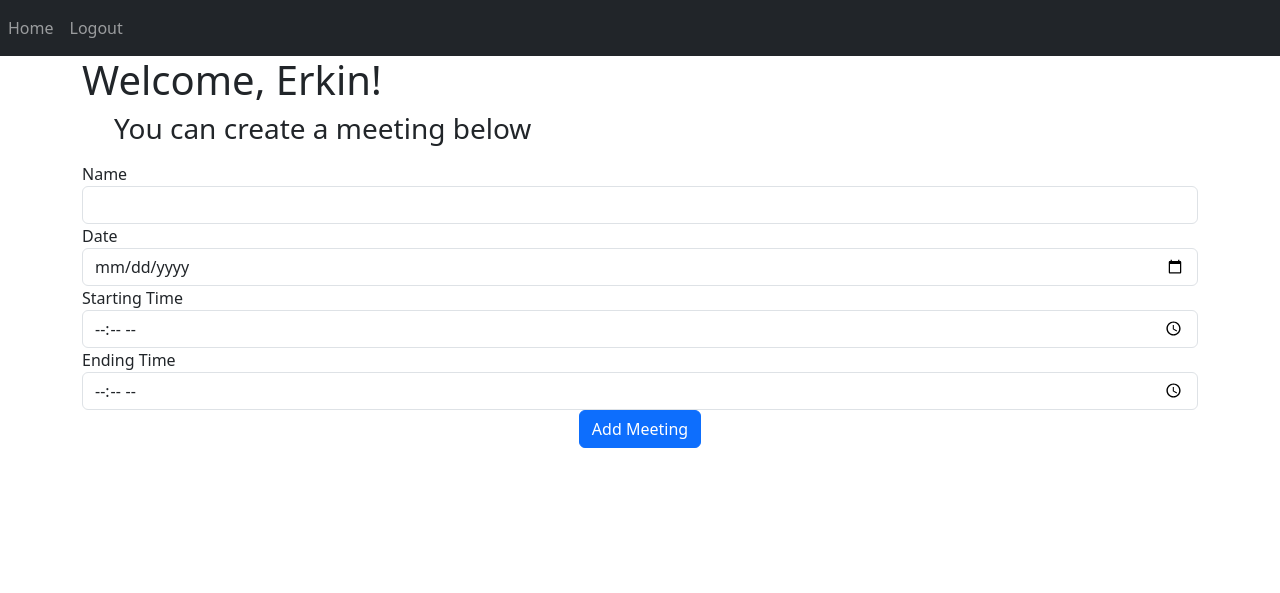
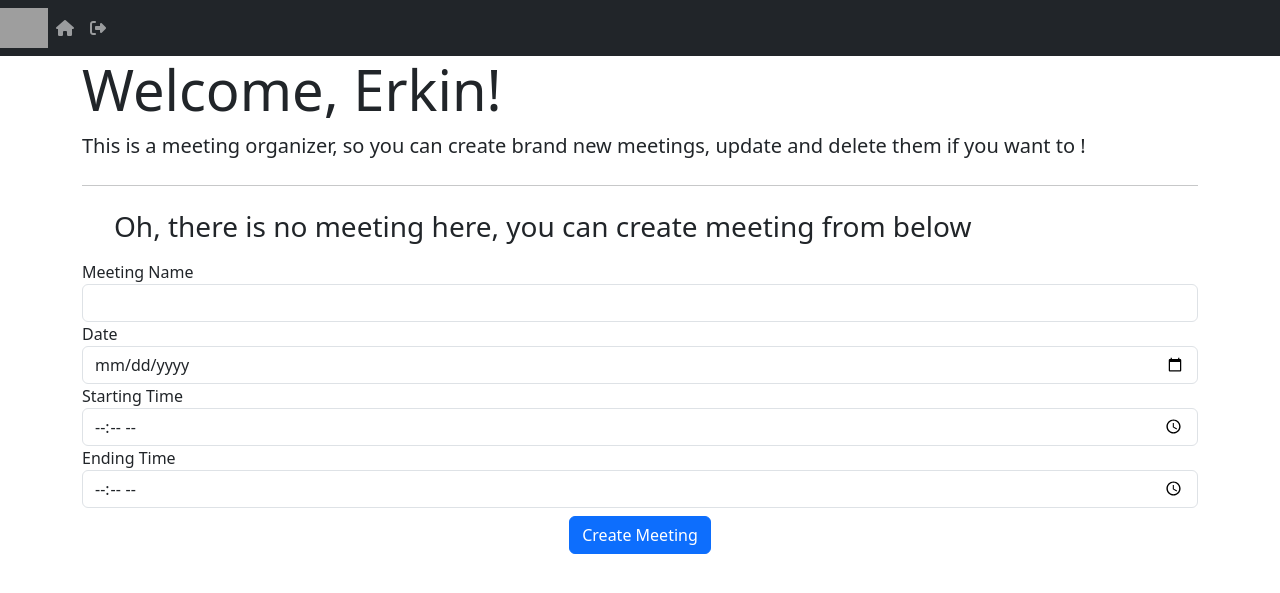
Before and after one commit to erkintekin/MeetingApp, a Flask app: page / in a window 1280 px wide. Shown: the top 593 px of the page. Run offline with Flask 3, Linux system fonts and the light colour scheme; a user stored in the database is signed in; grey boxes are pictures that could not be loaded.

Commit message:
comments added and model data types changed

```diff
--- a/client/__init__.py
+++ b/client/__init__.py
@@ -15,7 +15,7 @@ def create_app():
     # Encrypt cookies and session datas
     app.secret_key = 'abcd1234'
 
-    # Adding SQLAlchemy location, using f prime for SQLite connection
+    # Adding SQLAlchemy location with using f prime for SQLite connection
     app.config['SQLALCHEMY_DATABASE_URI'] = f'sqlite:///{DB_NAME}'
 
     # Database initialization
@@ -40,6 +40,6 @@ def create_app():
 
     @login_manager.user_loader
     def load_user(id):
-        return User.query.get(int(id)) # Flask will find the user by its ID which is primary key
+        return User.query.get(int(id)) # Flask will find the user by its ID which is primary key.
 
     return app
--- a/client/templates/base.html
+++ b/client/templates/base.html
@@ -8,23 +8,25 @@
     <title>{% block title %}Home{% endblock %}</title>
 </head>
 <body>
- <!-- Template begins here -->
+
+        <!-- Base template begins here -->
 
  <nav class="navbar navbar-expand-lg navbar-dark bg-dark">
 <button class="navbar-toggler" type="button" data-toggle="collapse" data-target="#navbar">
     <span class="navbar-toggler-icon"></span>
 </button>
 
+        <!-- Navbar -->
 <div class="collapse navbar-collapse" id="navbar">
     <div class="navbar-nav">
+        <img src="https://cdn-icons-png.flaticon.com/512/9034/9034155.png" alt="Website Icon" width="48px">
         {% if user.is_authenticated %} <!-- Only for users -->
-        <a href="/" class="nav-item nav-link" id="home">Home</a>
-        <a href="/logout" class="nav-item nav-link" id="logout">Logout</a>
+        <a href="/" class="nav-item nav-link" id="home"><i class="fa-solid fa-house"></i></a>
+        <a href="/logout" class="nav-item nav-link" id="logout"><i class="fa-solid fa-right-from-bracket"></i></a>
         {% else %}
         <a href="/login" class="nav-item nav-link" id="login">Login</a>
         <a href="/sign-up" class="nav-item nav-link" id="sign-up">Sign Up</a>
         {% endif %}
-
     </div>
 </div>
 
@@ -35,17 +37,11 @@
     {% for category, message in messages %}
         {% if category == 'error' %}
     <!-- For error messages  -->
-    <div class="alert alert-danger alert-dissmissible fade show" role="alert">{{ message }}
-        <button type="button" class="close" data-dismiss="alert">
-            <span aria-hidden="true">&times;</span>
-        </button>
+    <div class="alert alert-danger" role="alert">{{ message }}
     </div>
             {% else %}
     <!-- For success messages -->
-    <div class="alert alert-success alert-dissmissible fade show" role="alert">{{ message }}
-        <button type="button" class="close" data-dismiss="alert">
-            <span aria-hidden="true">&times;</span>
-        </button>
+    <div class="alert alert-primary" role="alert">{{ message }}
     </div>
         {% endif %}
     {% endfor %}
@@ -68,5 +64,7 @@
         type="text//javascript"
         src="{{ url_for('static', filename='index.js') }}"
     </script>
+
+
 </body>
 </html>
--- a/client/templates/home.html
+++ b/client/templates/home.html
@@ -1,36 +1,54 @@
 {% extends "base.html" %}
 
 {% block content %}
+      <!-- Jumbotron Footer -->
+<div class="jumbotron">
+  <h1 class="display-4">Welcome, {{ current_user.first_name }}!</h1>
+  <p class="lead">This is a meeting organizer, so you can create brand new meetings, update and delete them if you want to ! </p>
+  <hr class="my-4">
 
 
-<h1>Welcome, {{ current_user.first_name }}!</h1>
+</div>
+
 <ul>
+      <!-- Meeting Info section -->
+    {% if user_meetings %}
+    <h2>Your Meetings</h2>
+    <div class="row">
+        {% for meeting in user_meetings %}
 
-    {% if user_meetings %}
-    <h2>Your Meetings:</h2>
-        {% for meeting in user_meetings %}
-        <li>{{ meeting.name }} at {{ meeting.date }} Meeting Time:  {{ meeting.start_time }} - {{ meeting.end_time }}
+        <div class="card mx-3 my-3" style="width: 18rem;">
+          <div class="card-body">
+            <h5 class="card-title">{{ meeting.name }}</h5>
+            <p class="card-text">Date: {{ meeting.date }}</p>
+            <p class="card-text">Start Time: {{ meeting.start_time }}</p>
+            <p class="card-text">End Time: {{ meeting.end_time }}</p>
 
-          <!-- Delete button & event -->
-          <button type="button" class="btn btn-sm btn-danger" onClick="deleteMeeting({{meeting.id}})">Delete</button>
+              <!-- Delete button & event -->
+              <div class="text-center">
+              <button type="button" class="btn btn-sm btn-danger" onClick="deleteMeeting({{meeting.id}})">Delete</button>
 
-          <button type="button" class="btn btn-sm btn-primary" onClick="openEditModal({{meeting.id}}, '{{ meeting.name }}', '{{ meeting.date }}', '{{ meeting.start_time }}', '{{ meeting.end_time }}')">Edit</button>
+              <!-- Edit button & event -->
+              <button type="button" class="btn btn-sm btn-primary" onClick="openEditModal({{meeting.id}}, '{{ meeting.name }}', '{{ meeting.date }}', '{{ meeting.start_time }}', '{{ meeting.end_time }}')">Edit</button>
 
-        </li>
+            </div>
+          </div>
+        </div>
+
         {% endfor %}
+      </div>
     {% else %}
-        <h3>You can create a meeting below</h3>
+        <h3>Oh, there is no meeting here, you can create meeting from below</h3>
     {% endif %}
 
 </ul>
 
-
+    <!-- Modal page  -->
 <div id="editMeetingModal" class="modal fade" role="dialog">
   <div class="modal-dialog">
       <div class="modal-content">
           <div class="modal-header">
               <h4 class="modal-title">Edit Meeting</h4>
-              <button type="button" class="close" data-dismiss="modal">&times;</button>
           </div>
           <div class="modal-body">
               <form id="editMeetingForm" method="post" action="/update-meeting">
@@ -46,9 +64,10 @@
   </div>
 </div>
 
+    <!-- Create meeting form with Post method -->
 <form method="POST">
 
-  <label for="name">Name</label>
+  <label for="name">Meeting Name</label>
   <input type="text" class="form-control" id="name" name="name">
 
   <label for="date">Date</label>
@@ -60,15 +79,15 @@
   <label for="end_time">Ending Time</label>
   <input type="time" class="form-control" id="end_time" name="end_time">
 
-  <div align="center">
-    <button type="submit" class="btn btn-primary">Add Meeting</button>
+  <div align="center" class="my-2">
+    <button type="submit" class="btn btn-primary">Create Meeting</button>
   </div>
 
 </form>
 
 
 
-    <!-- Delete script (Javascript) -->
+    <!-- Pure .js fetch for delete (Javascript) -->
 <script>
   function deleteMeeting(id) {
       fetch(`/delete-meeting/${id}`, {
@@ -78,9 +97,9 @@
       .then(response => response.ok ? window.location.reload() : console.error('Delete failed'))
       .catch(error => console.error('Error:', error));
   }
-
 </script>
 
+    <!-- Modal script (Javascript) -->
 <script>
   function openEditModal(id, name, date, start_time, end_time) {
       document.getElementById('editMeetingId').value = id;
@@ -89,7 +108,7 @@
       document.getElementById('editMeetingStartTime').value = start_time;
       document.getElementById('editMeetingEndTime').value = end_time;
 
-      // Formun action özelliğini güncelle
+      // This statement changes meeting id dynamically
       document.getElementById('editMeetingForm').action = '/update-meeting/' + id;
 
       $('#editMeetingModal').modal('show');
--- a/client/templates/login.html
+++ b/client/templates/login.html
@@ -1,6 +1,9 @@
 {% extends "base.html" %} {% block title %}Login{% endblock %}
 
 {% block content %}
+
+<!-- Basic login page -->
+
 <form method="POST">
 <h3 align="center">Login</h3>
 
--- a/client/templates/sign_up.html
+++ b/client/templates/sign_up.html
@@ -1,7 +1,10 @@
 {% extends "base.html" %} {% block title %}Sign up{% endblock %}
 
 {% block content %}
-<form method="POST">
+
+    <!-- Basic sign up page -->
+
+    <form method="POST">
     <h3 align="center">Sign Up</h3>
     <div class="form-group">
         <label for="email">E-mail Adress</label>
--- a/client/views.py
+++ b/client/views.py
@@ -3,10 +3,14 @@ from flask_login import login_required, current_user
 from .models import MeetingData
 from . import db
 import json
+from datetime import datetime
 
+    # Blueprint implementation
 views = Blueprint('views',__name__)
 
+        # CRUD methods
 
+    # Create method
 @views.route('/', methods = ['GET','POST'])
 @login_required
 def home():
@@ -14,21 +18,36 @@ def home():
 
     if request.method == 'POST':
         name = request.form.get('name')
-        date = request.form.get('date')
-        start_time = request.form.get('start_time')
-        end_time = request.form.get('end_time')
+        date_str = request.form.get('date')
+
+            # Getting datas as a string
+        start_time_str = request.form.get('start_time')
+        end_time_str = request.form.get('end_time')
         user_id = current_user.id
+
+            # And converting them to date/time for if statement
+        date = datetime.strptime(date_str, '%Y-%m-%d').date()
+        start_time = datetime.strptime(start_time_str, '%H:%M').time()
+        end_time = datetime.strptime(end_time_str, '%H:%M').time()
+
             # Create a new meeting info
-        new_meeting = MeetingData(name=name,date=date, start_time=start_time, end_time=end_time,user_id=user_id)
-        db.session.add(new_meeting)
-        db.session.commit()
-
-        flash('Meeting added successfully!', category='success')
-        return redirect(url_for('views.home'))
+        if date > datetime.now().date():
+            if start_time < end_time:
+                new_meeting = MeetingData(name=name,date=date_str, start_time=start_time_str, end_time=end_time_str,user_id=user_id)
+                db.session.add(new_meeting)
+                db.session.commit()
+                flash('Meeting added successfully!', category='success')
+                return redirect(url_for('views.home'))
+            else:
+                    flash('Sorry! Check your end time!', category='error')
+        else:
+                    flash('Sorry! Check your date!', category='error')
 
             # Routing the homepage
     return render_template("home.html",user=current_user, user_meetings=user_meetings) # This checks user is logged in or not
 
+
+    # Delete method
 @views.route('/delete-meeting/<int:id>', methods=['POST'])
 @login_required
 def delete_meeting(id):
@@ -38,6 +57,7 @@ def delete_meeting(id):
         db.session.commit()
         return jsonify({})
 
+    # Update method
 @views.route('/update-meeting/<int:id>', methods=['POST'])
 @login_required
 def update_meeting(id):
@@ -45,20 +65,20 @@ def update_meeting(id):
     if request.method == 'POST':
         if meeting:
             if meeting.user_id == current_user.id:
-                db.session.delete(meeting)
-                db.session.commit()
+                    db.session.delete(meeting)
+                    db.session.commit()
 
-                name = request.form.get('name')
-                date = request.form.get('date')
-                start_time = request.form.get('start_time')
-                end_time = request.form.get('end_time')
-                user_id = current_user.id
-                meeting = MeetingData(name=name,date=date, start_time=start_time,end_time=end_time,user_id=user_id)
-                db.session.add(meeting)
-                db.session.commit()
+                    name = request.form.get('name')
+                    date = request.form.get('date')
+                    start_time = request.form.get('start_time')
+                    end_time = request.form.get('end_time')
+                    user_id = current_user.id
+                    meeting = MeetingData(name=name,date=date, start_time=start_time,end_time=end_time,user_id=user_id)
+                    db.session.add(meeting)
+                    db.session.commit()
 
-                flash('Meeting update is successfull!', category='success')
-                return redirect(url_for('views.home'))
+                    flash('Meeting update is successfull!', category='success')
+                    return redirect(url_for('views.home'))
         else:
             flash('Sorry! Meeting not found', category='error')
 
--- a/main.py
+++ b/main.py
@@ -3,4 +3,4 @@ from client import create_app
 app = create_app()
 
 if __name__ == '__main__':  # main.py
-    app.run(port= 8000,debug=True) # To run a flask app
+    app.run(port= 8000,debug=True) # To run a flask app on debug mode and 8000 port
```
Also changed, not shown: client/auth.py (+8 -5 lines), client/models.py (+13 -3 lines), instance/meetingApp.db.
